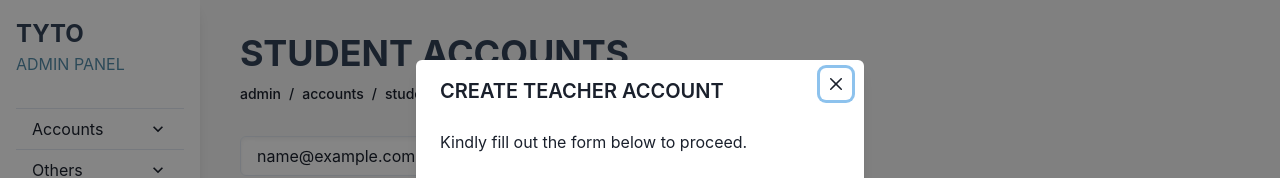
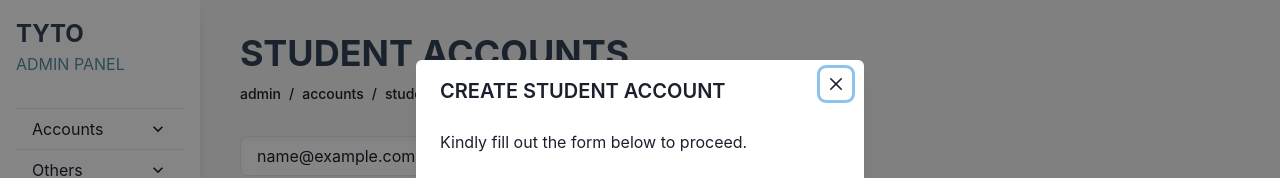
Before and after one commit to OwlRepo/tyto-web-admin, a Next.js app: page /admin/accounts/students in a window 1280 px wide. Both pictures are taken after typing "name@example.com" into the empty fields and a click on the button "+ Create Account". Shown: the top 178 px of the page. Built offline with nearby package versions, Linux system fonts and the light colour scheme; no server answers; the database is empty.

Commit message:
Update create_account.js

```diff
--- a/constant/components/modals/accounts/student/create_account.js
+++ b/constant/components/modals/accounts/student/create_account.js
@@ -66,7 +66,7 @@ const CreateAccountModal = ({ isOpen, onClose, scheduleIDS }) => {
     >
       <ModalOverlay />
       <ModalContent>
-        <ModalHeader>CREATE TEACHER ACCOUNT</ModalHeader>
+        <ModalHeader>CREATE STUDENT ACCOUNT</ModalHeader>
         <ModalCloseButton />
         <ModalBody>
           <Text>Kindly fill out the form below to proceed.</Text>
```
